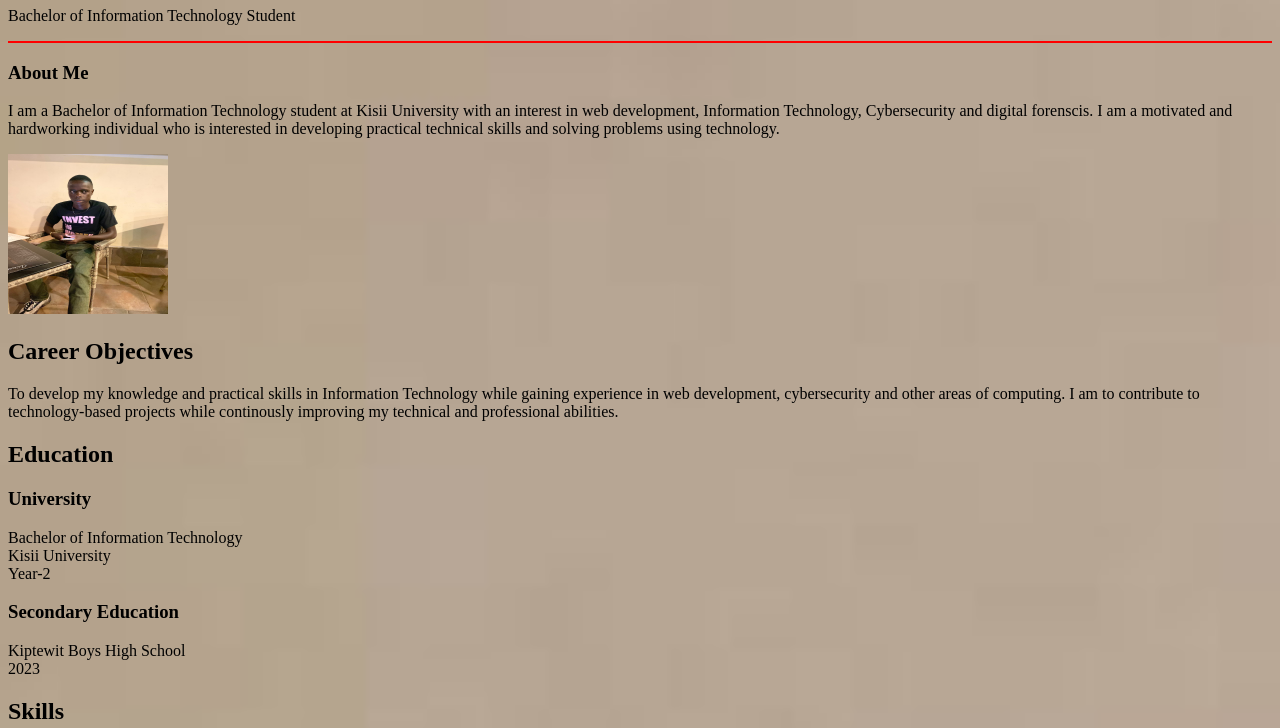
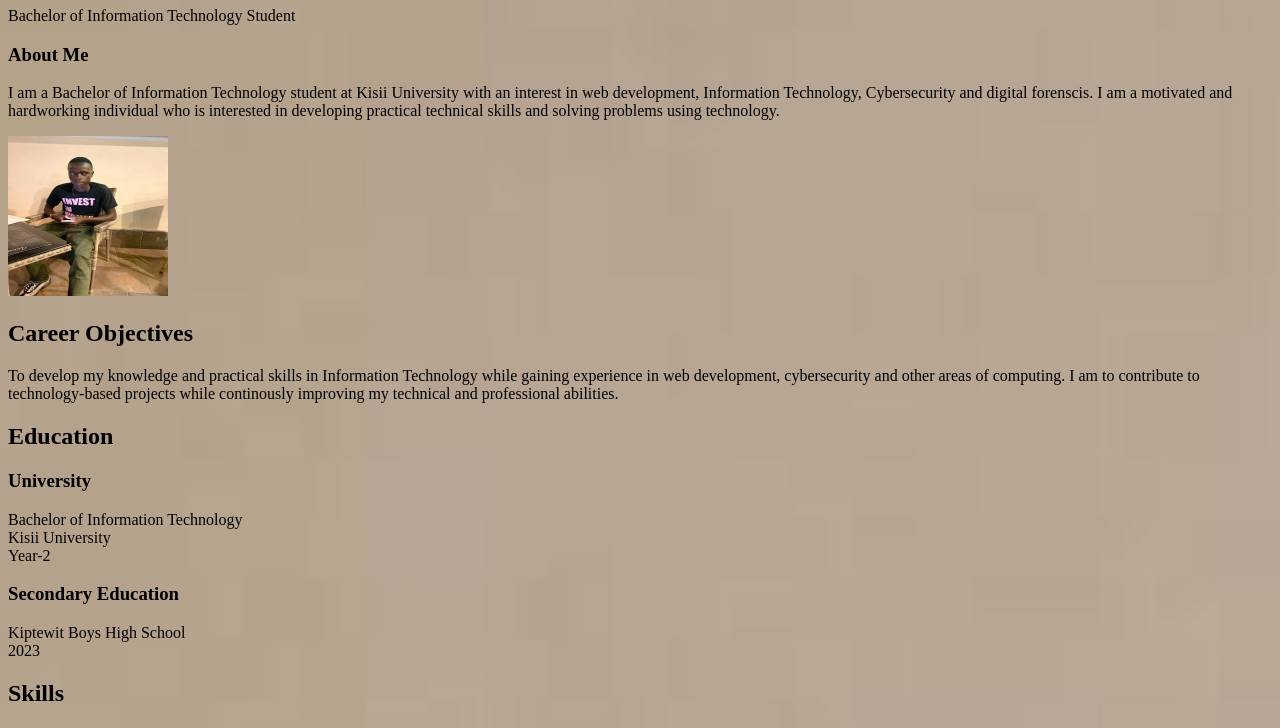
Before and after one commit to byricckk/patrickbyron-cv-website, a plain HTML site: page index.html in a window 1280 px wide. Shown: the part 73-801 px from the top of the page. Drawn offline with Linux system fonts and the light colour scheme.

Commit message:
Fix HTML formatting and structure

```diff
--- a/index.html
+++ b/index.html
@@ -9,12 +9,11 @@
 </head>
 
 
-<body bgcolor="lightblue">
+<body>
 
 <h1> Patrick Byron, IN17/00088/25 </h1>
 <p> Bachelor of Information Technology Student </p>
 
-<hr color="red">
 
 <h3> About Me</h3>
 <p>
```
